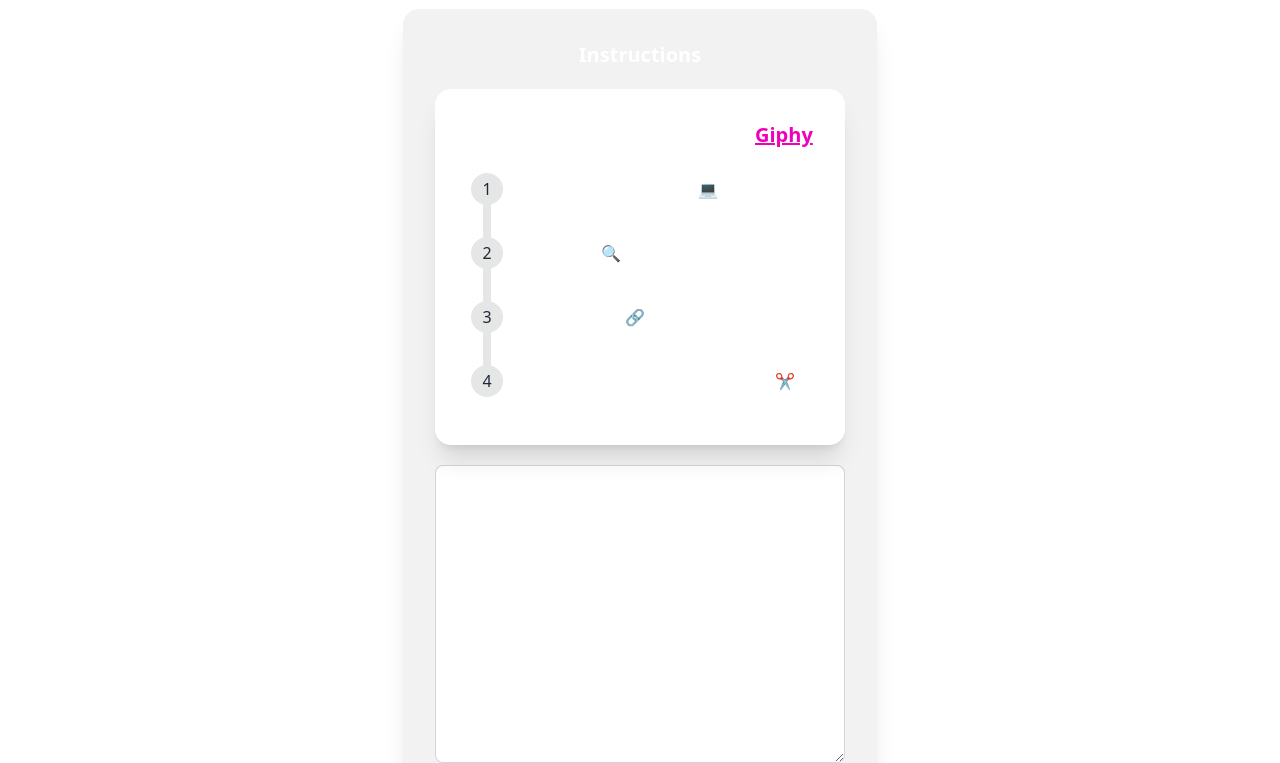
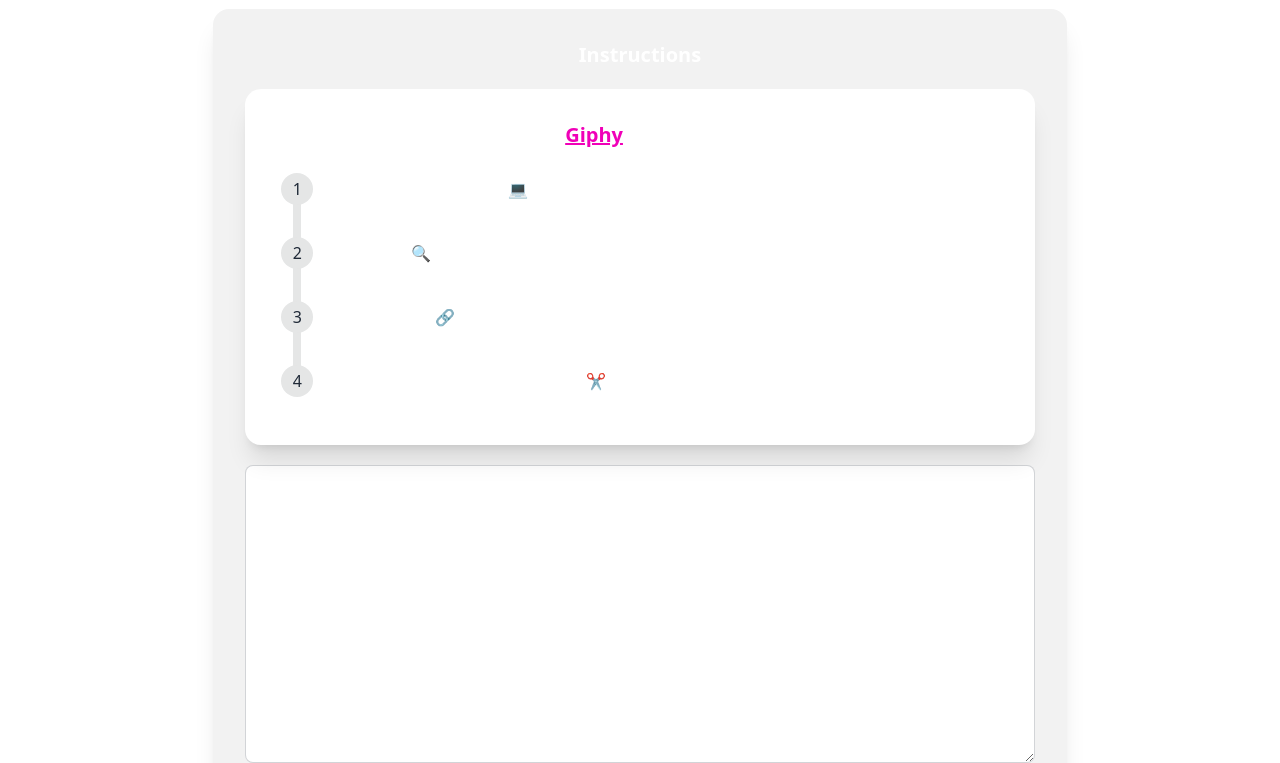
Before and after one commit to guillaume-gomez/gifWall, a website built with webpack: page index.html in a window 1280 px wide. Shown: the part 67-830 px from the top of the page. Built offline with nearby package versions, Linux system fonts and the light colour scheme.

Commit message:
fix responsible issue from stepper and add gutters

```diff
--- a/index.html
+++ b/index.html
@@ -3,7 +3,7 @@
     <head>
         <meta charset=utf-8>
         <title>GifWall</title>
-        <link href="https://cdn.jsdelivr.net/npm/daisyui@2.0.8/dist/full.css" rel="stylesheet" type="text/css" />
+        <link href="https://cdn.jsdelivr.net/npm/daisyui@2.6.3/dist/full.css" rel="stylesheet" type="text/css" />
         <meta name="viewport" content="width=device-width, initial-scale=1" />
     </head>
     <body>
@@ -11,7 +11,7 @@
             <div class="navbar bg-primary text-primary-content">
                 <a class="btn btn-ghost normal-case text-xl">GifWall</a>
             </div>
-                <div class="card bg-base-200 shadow-xl text-neutral-content">
+                <div class="card bg-base-200 sm:w-8/12 w-11/12 shadow-xl text-neutral-content">
                     <div class="card-body items-center text-center gap-5">
                         <h2 class="card-title">
                             Instructions
@@ -24,7 +24,7 @@
                                     Giphy
                                 </a>
                             </h2>
-                            <ul class="steps steps-vertical">
+                            <ul class="steps steps-vertical overflow-auto">
                               <li class="step">Go to Giphy (link above) 💻</li>
                               <li class="step">Search gifs 🔍</li>
                               <li class="step">Click on Share 🔗</li>
```
